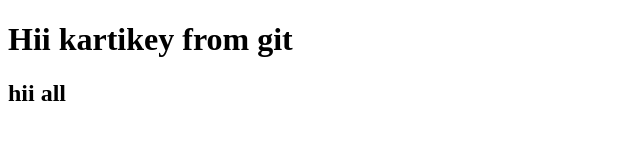
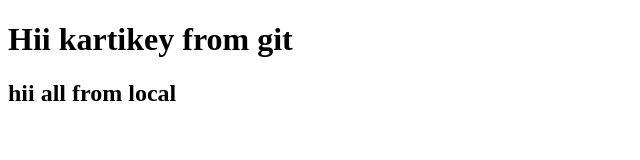
Before and after one commit to goelkartikey/local-repo, a plain HTML site: page kartikey.html in a window 1280 px wide. Shown: the whole page, without its empty margins (0-640 px from the left). Drawn offline with Linux system fonts and the light colour scheme.

Commit message:
add local

```diff
--- a/kartikey.html
+++ b/kartikey.html
@@ -2,6 +2,6 @@
 <html>
     <body>
         <h1>Hii kartikey from git</h1>
-        <h2>hii all</h2>
+        <h2>hii all from local</h2>
     </body>
 </html>
```
